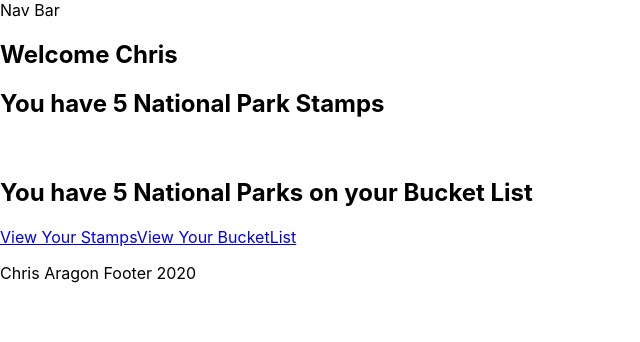
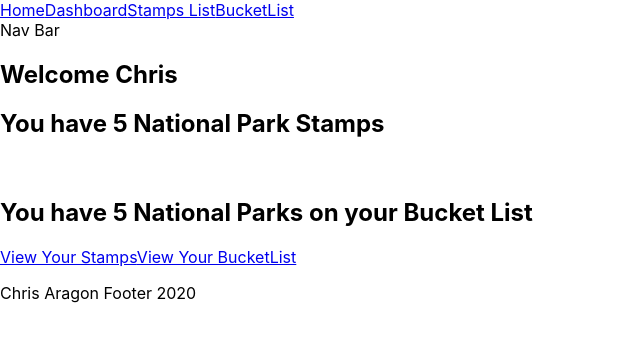
Before and after one commit to craragon77/National-Parks-Passport-Client, a React (Create React App) app: page /Dashboard in a window 1280 px wide. Shown: the top 342 px of the page, without its empty margins (0-640 px from the left). Built offline with nearby package versions, Linux system fonts and the light colour scheme.

Commit message:
something is wrong here

```diff
--- a/src/App.js
+++ b/src/App.js
@@ -4,7 +4,7 @@ import Signup from './Components/Signup/Signup';
 import Dashboard from './Components/Dashboard/Dashboard';
 import AddStamp from './Components/AddStamp/AddStamp';
 import AddBucketList from './Components/AddBucketList/AddBucketList';
-import {Route, Switch} from 'react-router-dom';
+import {Route, Switch, Link} from 'react-router-dom';
 import StampList from './Components/StampList/StampList';
 import BucketList from './Components/BucketList/BucketList';
 import Stamp from './Components/Stamp/Stamp';
@@ -19,6 +19,12 @@ function App() {
   const Bucket = BUCKET.BUCKET
   return (
     <>
+    <header>
+      <Link to='/'>Home</Link>
+      <Link to='/dashboard'>Dashboard</Link>
+      <Link to='/StampList'>Stamps List</Link>
+      <Link to='/BucketList'>BucketList</Link>
+    </header>
       <Switch>
         <Route exact path='/' component={LandingPage}/>
         <Route path='/Signup' component={Signup} />
--- a/src/Components/Stamp/Stamp.js
+++ b/src/Components/Stamp/Stamp.js
@@ -4,16 +4,23 @@ import {Link} from 'react-router-dom'
 export default class Stamp extends Component {
     render(){
         console.log(this.props.Stamp_Dummy)
+        //console.log(this.props.match.params.id)
+        const testing = this.props.Stamp_Dummy.find(s => {
+            return(
+                s.id === this.props.match.params.id
+            )
+
+        })
         return(
             <>
                 <header>
                     Nav Bar
                 </header>
                 <body>
-                    <h1>{this.props.Stamp_Dummy.fullName}</h1><br/>
-                    <h3>Date Stamped: {this.props.Stamp_Dummy.Date}</h3><br/>
+                    <h1>{testing.fullname}</h1><br/>
+                    <h3>Date Stamped: {testing.Date}</h3><br/>
                     <label for="comments">comments</label><br/>
-                    <p>{this.props.Stamp_Dummy.comment}</p>
+                    <p>{testing.comment}</p>
                 </body>
                 <Link to='/StampList'>Return to Your Stamps</Link>
                 <footer>
--- a/src/Components/StampList/StampList.js
+++ b/src/Components/StampList/StampList.js
@@ -1,5 +1,6 @@
 import React, {Component} from 'react';
 import {Link} from 'react-router-dom';
+import Stamp from '../Stamp/Stamp';
 
 export default class StampList extends Component {
 
```
